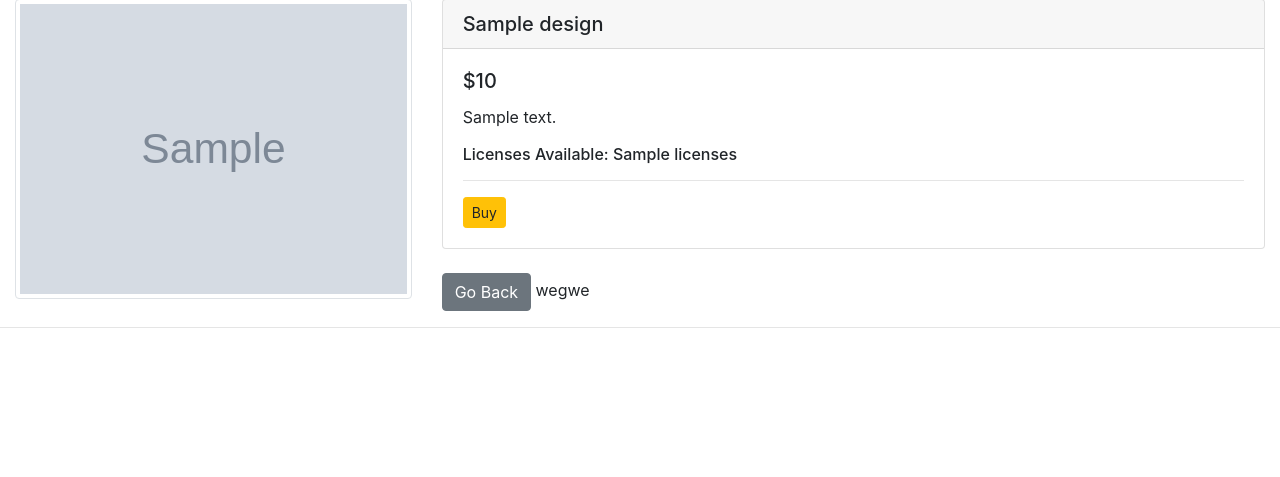
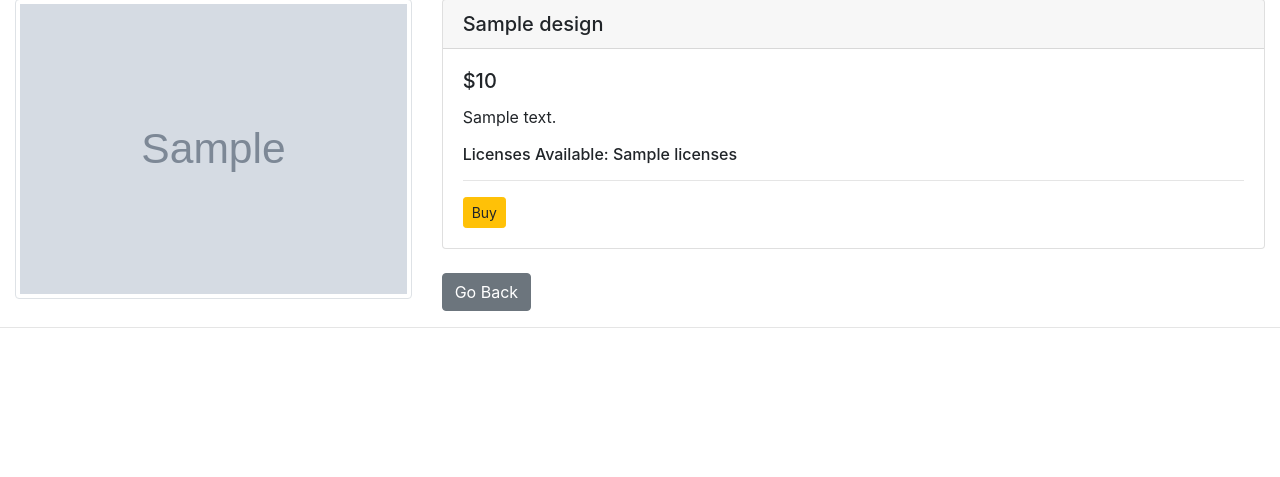
Before and after one commit to timcoville/shirtatlas, a Django app: template apps/market/templates/market/design.html in a window 1280 px wide. Shown: the part 110-587 px from the top of the page. Run offline with Django 3.2, Linux system fonts and the light colour scheme; the template is opened without the code that fills it: most values are stand-ins (such as "Sample title", 1, 10 or a date in 2020); grey boxes marked "Sample" are stand-in pictures; one stand-in notice (Sample message) is shown; data that the repository does not hold is empty; parts of the project's set-up code (start-up, migrations or seed data) failed here and were passed over; some libraries are stand-ins or nearby versions.

Commit message:
cleaned up views

```diff
--- a/apps/market/templates/market/design.html
+++ b/apps/market/templates/market/design.html
@@ -127,9 +127,8 @@
                         </div>
                         <br>
                         {% if messages %}
-
                             {% for message in messages %}
-                                <a href="{{message}}" class="btn btn-secondary">Go Back</a> wegwe
+                                <a href="{{message}}" class="btn btn-secondary">Go Back</a>
                             {% endfor %}
                         {% else %}
                         <a href="{{request.META.HTTP_REFERER}}" class="btn btn-secondary">Go Back</a>
```
